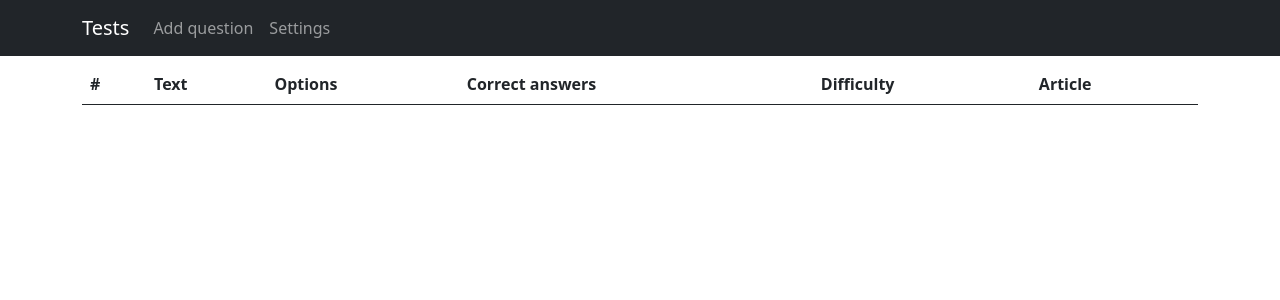
After one commit to PluxCo/tp-web, a Flask app: page /add_question in a window 1280 px wide. The commit adds this page. Shown: the top 300 px of the page. Run offline with Flask 3, Linux system fonts and the light colour scheme; lists and menus that the app fills with data are empty.

Commit message:
fix after fixing relations

```diff
--- a/web/__init__.py
+++ b/web/__init__.py
@@ -1,9 +1,12 @@
 import os
 
-from flask import Flask, redirect, render_template, request
+from flask import Flask, redirect, render_template
 from flask_login import LoginManager, login_user, logout_user, login_required, current_user
+from sqlalchemy import select
 
-from models.users_forms import LoginForm, UserCork
+from models import db_session
+from models import users, questions
+from web.forms.users import LoginForm, UserCork
 
 app = Flask(__name__)
 app.config['SECRET_KEY'] = 'secret_key'
@@ -51,3 +54,10 @@ def main_page():
         return redirect("/login")
 
     return render_template("index.html")
+
+
+@app.route("/add_question")
+def add_question():
+    db = db_session.create_session()
+    questions_list = db.scalars(select(questions.Question))
+    return render_template("add_question.html", questions=questions_list)
--- /dev/null
+++ b/web/templates/add_question.html
@@ -0,0 +1,33 @@
+{% extends "base.html" %}
+
+{% block content %}
+    <div class="container-lg">
+        <div class="col">
+            <table class="table">
+                <thead>
+                <tr>
+                    <th scope="col">#</th>
+                    <th scope="col">Text</th>
+                    <th scope="col">Options</th>
+                    <th scope="col">Correct answers</th>
+                    <th scope="col">Difficulty</th>
+                    <th scope="col">Article</th>
+                </tr>
+                </thead>
+                <tbody>
+                {% for q in questions %}
+                    <tr>
+                        <th scope="col">q.id</th>
+                        <th scope="col">q.text</th>
+                        <th scope="col">q.options</th>
+                        <th scope="col">q.answer</th>
+                        <th scope="col">q.level</th>
+                        <th scope="col"><a href="q.article_url">q.article_url</a></th>
+                    </tr>
+                {% endfor %}
+                </tbody>
+            </table>
+        </div>
+        <div class="col"></div>
+    </div>
+{% endblock %}
--- a/web/templates/base.html
+++ b/web/templates/base.html
@@ -22,6 +22,9 @@
         <div class="collapse navbar-collapse" id="navbarNav">
             <ul class="nav navbar-nav navbar-right">
                 <li class="nav-item">
+                    <a class="nav-link" href="/add_question">Add question</a>
+                </li>
+                <li class="nav-item">
                     <a class="nav-link" href="/settings">Settings</a>
                 </li>
                 {% if current_user.is_authenticated %}
```
Also changed, not shown: web/forms/new_question.py (added, +16 -0 lines), web/forms/settings.py (added, +15 -0 lines), web/forms/users.py (added, +18 -0 lines), web/forms/__init__.py (added).
